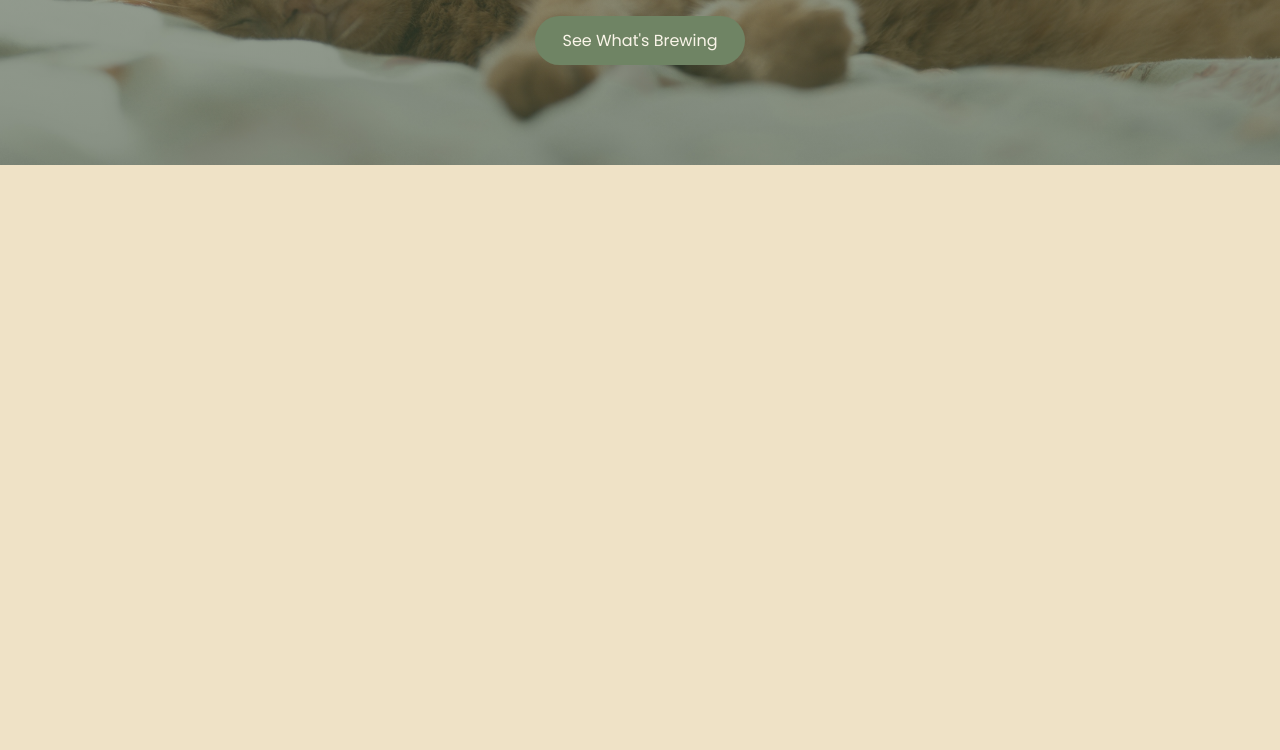
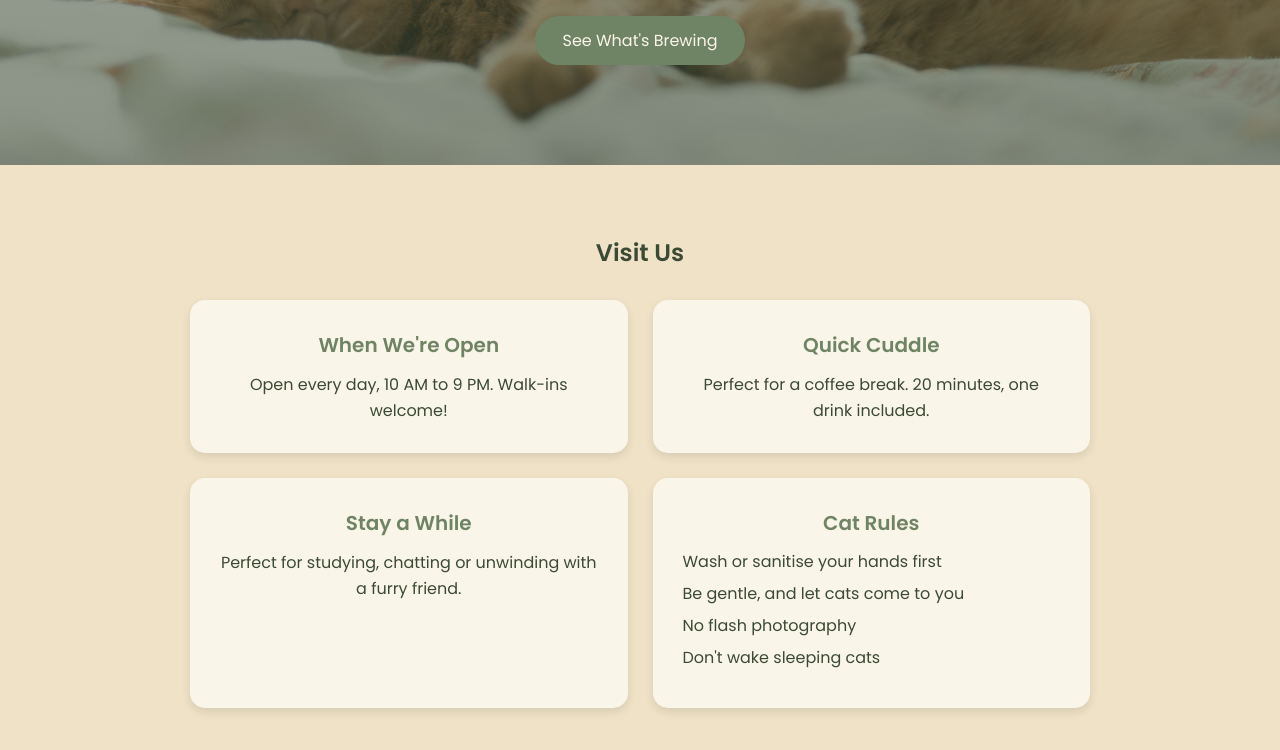
Before and after one commit to f260670-haniakhalil/cat_cafe-website-, a plain HTML site: page index.html in a window 1280 px wide. Shown: the part 390-1140 px from the top of the page. Before the commit the page ends 800 px from the top, so only its background shows below. Drawn offline with Linux system fonts and the light colour scheme.

Commit message:
Added hero,hours cards and nav hover

```diff
--- a/css/style.css
+++ b/css/style.css
@@ -48,6 +48,19 @@ a{
    color:var(--light-cream);
    font-weight: 500;
 }
+.nav-links a{
+   color: var(--light-cream);
+   transition: 0.3s;
+
+}
+.nav-links a:hover{
+   text-decoration: underline;
+  color: var(--accent);
+  transform: translateY(-2px);
+
+}
+
+
 nav{
    display:flex;
 justify-content:space-between;
@@ -79,6 +92,7 @@ background-position: center;
    font-size: 48px;
    margin-bottom: 30px;
    text-shadow: 0 2px 8px rgba(0,0,0,0.4);
+   color: var(--light-cream);
 }
 .home-hero p{
    font-size: 18px;
@@ -93,13 +107,60 @@ background-position: center;
    transition: 0.3s;
 }
 .home-btn:hover{
-   color:var(--dark-green) ;
+   background-color: var(--light-cream);
+    color: var(--dark-green);
+    transform: translateY(-3px);
 }
 .change-c{
    color:var(--cream);
 }
+.home-hours{
+   padding: 70px 40px;
+text-align:center;
+background-color: var(--cream);
+}
+.info-card{
+   background-color: var(--light-cream);
+   padding:30px;
+   border-radius: 15px;
+   box-shadow: 0 4px 10px rgba(0,0,0,0.1);
+   transition: 0.3s;
+}
+.info-card:hover{
+   transform: translateY(-5px);
+   box-shadow: 0 8px 18px rgba(0,0,0,0.18);
+}
+.home-cards{
+   display:grid;
+   grid-template-columns: repeat(2,1fr);
+   gap:25px;
+   max-width: 900px;
+   margin:30px auto 0;
 
+}
+.info-card h3{
+   color:var(--green);
+   font-size: 20px;
+   margin-bottom: 12px;
 
+}
+.info-card p{
+   line-height: 1.6;
+
+}
+.info-card ul{
+   text-align: left;
+   list-style: none;
+}
+.info-card li{
+   margin-bottom: 8px;
+   line-height: 1.5;
+}
+@media (max-width: 768px) {
+  .home-cards {
+    grid-template-columns: 1fr;
+  }
+}
 /* ==========================================
    6. MENU PAGE (Umer)
    ========================================== */
--- a/index.html
+++ b/index.html
@@ -38,7 +38,30 @@
 
     <!-- HOURS AND SESSIONS -->
     <section class="home-hours">
-
+      <h2>Visit Us</h2>
+      <div class = "home-cards">
+        <div class="info-card">
+        <h3>When We're Open</h3>
+        <p>Open every day, 10 AM to 9 PM. Walk-ins welcome!</p>
+        </div>
+       <div class="info-card">
+          <h3>Quick Cuddle</h3>
+          <p>Perfect for a coffee break. 20 minutes, one drink included.</p>
+        </div>
+        <div class = "info-card">
+          <h3>Stay a While</h3>
+          <p>Perfect for studying, chatting or unwinding with a furry friend.</p>
+        </div>
+        <div class ="info-card">
+          <h3>Cat Rules</h3>
+          <ul>
+            <li>Wash or sanitise your hands first</li>
+            <li>Be gentle, and let cats come to you</li>
+            <li>No flash photography</li>
+            <li>Don't wake sleeping cats</li>
+          </ul>
+        </div>
+      </div>
       <!-- section heading -->
       <!-- 2-3 cards: opening hours, session names and times -->
     </section>
```
